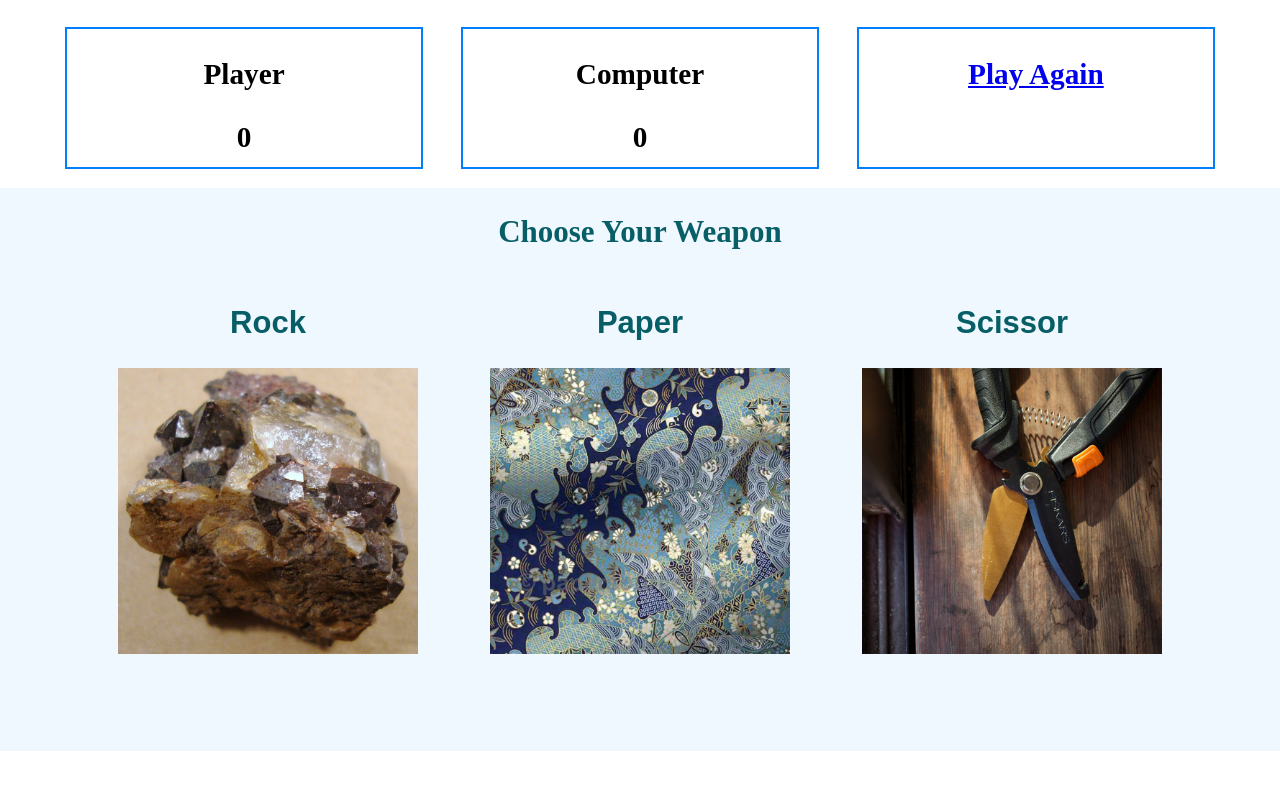
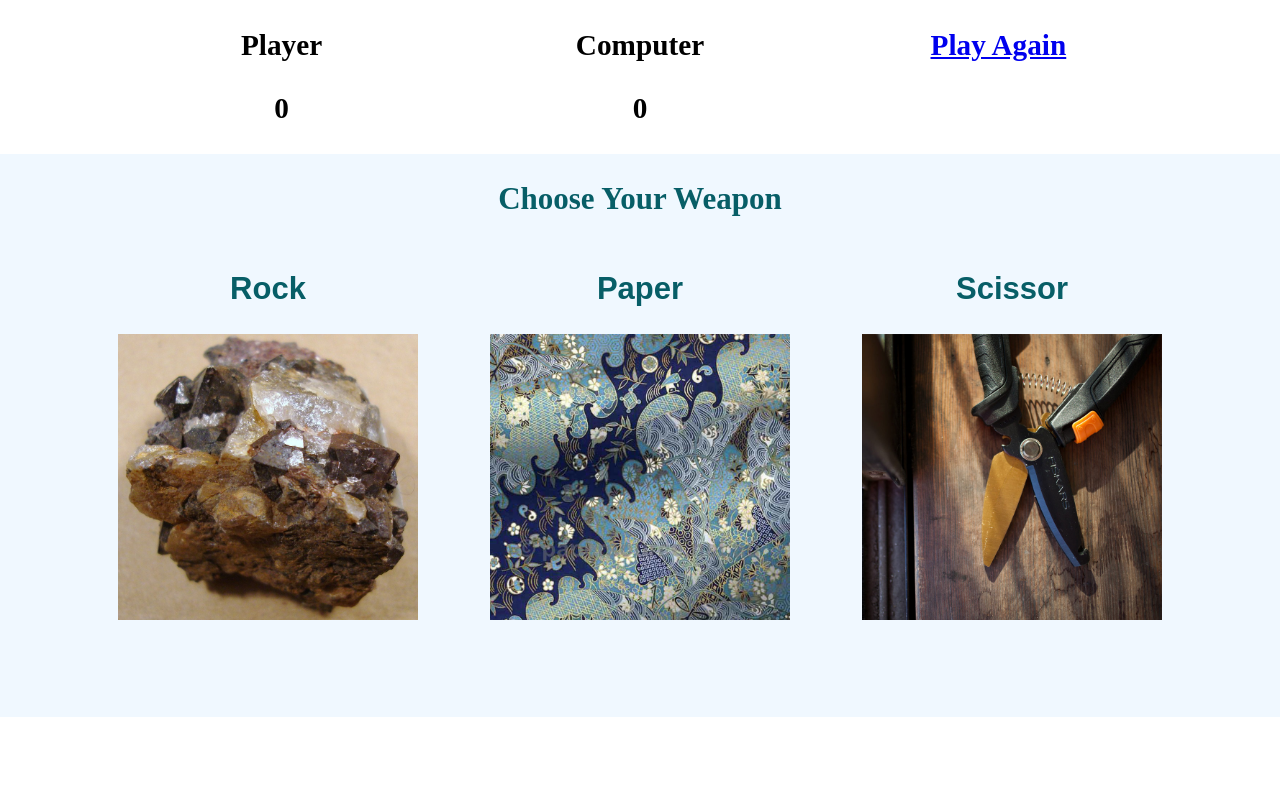
Before and after one commit to osalvatierra/rock-paper-scissors, a website built with Parcel: page index.html in a window 1280 px wide. Built offline with nearby package versions, Linux system fonts and the light colour scheme.

Commit message:
css updates v4

```diff
--- a/script.js
+++ b/script.js
@@ -32,8 +32,8 @@ function outPutResults(output, text, style) {
 }
 function outPutPoints(el, count, userPoints) {
 	el.textContent = count;
-	if (count === 5) el.classList.add("pWin");
-	if (count < 5) el.classList.remove("pWin");
+	if (count === 5) userPoints.classList.add("pWin");
+	if (count < 5) userPoints.classList.remove("pWin");
 	userPoints.appendChild(el);
 }
 function play() {
--- a/styles.css
+++ b/styles.css
@@ -1,3 +1,4 @@
+body {margin: 0;}
 h1 {
 	width: 100%;
 	text-align: center;
@@ -10,9 +11,6 @@ h1 {
 }
 h2 {
 	text-align: center;
-	padding: 1rem;
-	border: solid;
-	border-color: #5f9fa1;
 	width: 100%;
 	margin: 20px;
 	padding: 2rem;
@@ -80,9 +78,6 @@ h3 {
 .playerPoints,
 .compPoints,
 .playagain {
-	border: 2px solid #0080ff;
-	margin: 19px;
-	height: 8.6rem;
 	float: left;
 	width: 28%;
 	font-size: 25px;
```
